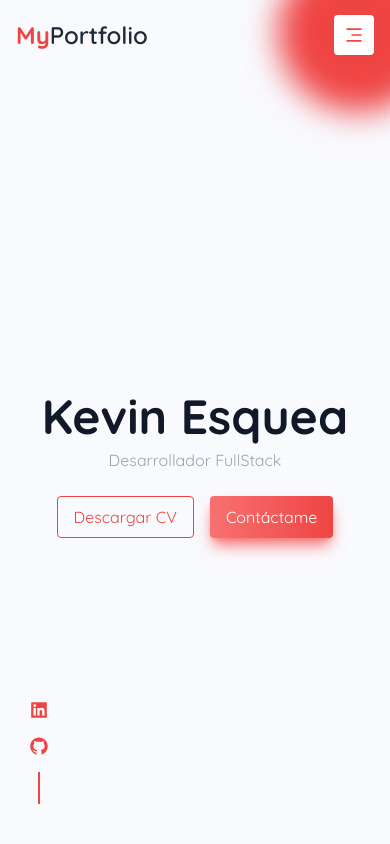
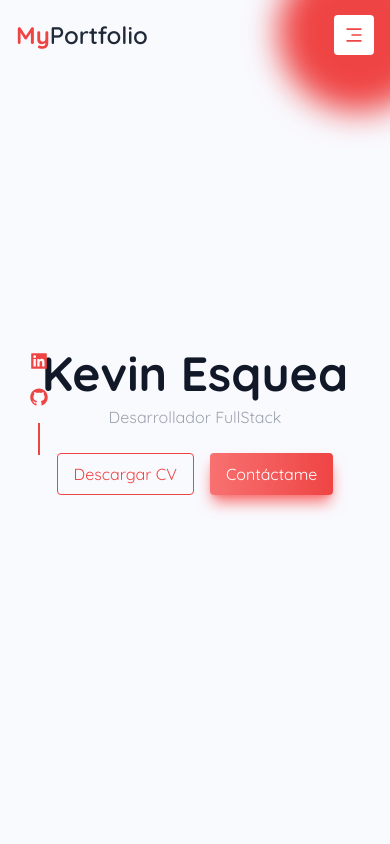
Before and after one commit to kevinesquea17/KevinEsquea-Portfolio, a React (Vite) app: page / in a window 390 px wide. Shown: the top 844 px of the page. Built offline with nearby package versions, Linux system fonts and the light colour scheme.

Commit message:
nuevos cambios responsive

```diff
--- a/src/App.jsx
+++ b/src/App.jsx
@@ -13,7 +13,7 @@ const App = () => {
 
   return (
     <>
-      <section className='h-screen relative overflow-hidden font-quicksand bg-[#f9fafe] flex gap-4 flex-col'>
+      <section className='h-screen relative overflow-hidden font-quicksand bg-[#f9fafe] flex justify-center items-center gap-4 flex-col'>
         <div className='bg-red-500 w-40 h-40 rounded-full blur-lg absolute -right-12 -top-12'></div>
         <Navbar />
         <Header />
--- a/src/components/Header.jsx
+++ b/src/components/Header.jsx
@@ -3,10 +3,10 @@ import {AiFillGithub, AiFillLinkedin} from 'react-icons/ai'
 
 const Header = () => {
   return (
-    <div className='flex-1 flex justify-center items-center relative w-[85%] mx-auto'>
+    <div className='flex justify-center items-center relative w-[85%] mx-auto'>
         <div className='flex flex-col sm:w-[50%] w-full mx-auto items-center justify-center'>
-            <h3 className='text-5xl font-bold text-gray-900 mb-2'>Kevin Esquea</h3>
-            <h6 className='text-gray-400 text-base mb-6'>Desarrollador FullStack</h6>
+            <h3 className='text-5xl font-bold text-gray-900 mb-2 text-center'>Kevin Esquea</h3>
+            <h6 className='text-gray-400 text-base mb-6 text-center'>Desarrollador FullStack</h6>
             <div className='flex space-x-4'>
               <button className='border-[1px] border-red-500 text-red-500 px-4 py-2 rounded'>Descargar CV</button>
               <button className='bg-gradient-to-r from-red-400 to-red-500 px-4 py-2 rounded text-white shadow-lg shadow-red-400'>Contáctame</button>
--- a/src/components/Navbar.jsx
+++ b/src/components/Navbar.jsx
@@ -7,7 +7,7 @@ const Navbar = () => {
   const [showMenu, setShowMenu] = useState(false)
 
   return (
-    <header className='flex justify-between items-center h-[70px] sm:w-[85%] w-[100%] sm:p-0 px-4 mx-auto relative z-10'>
+    <header className='flex justify-between items-center h-[70px] sm:w-[85%] w-[100%] sm:p-0 px-4 mx-auto absolute top-0 left-0 z-10'>
         <h2 className='text-red-500 text-2xl font-bold'>My<span className='text-gray-800 font-semibold'>Portfolio</span></h2>
         <nav className={`${showMenu ? 'absolute sm:relative flex-col px-4 sm:p-0 bg-white items-center space-y-4 sm:space-y-0 sm:bg-transparent sm:flex-row top-16 sm:top-0 left-0 w-full sm:w-fit' : 'hidden sm:flex'} flex sm:space-x-6 text-lg`}>
             <a href="#" className='text-red-500 font-bold'>Home</a>
```
